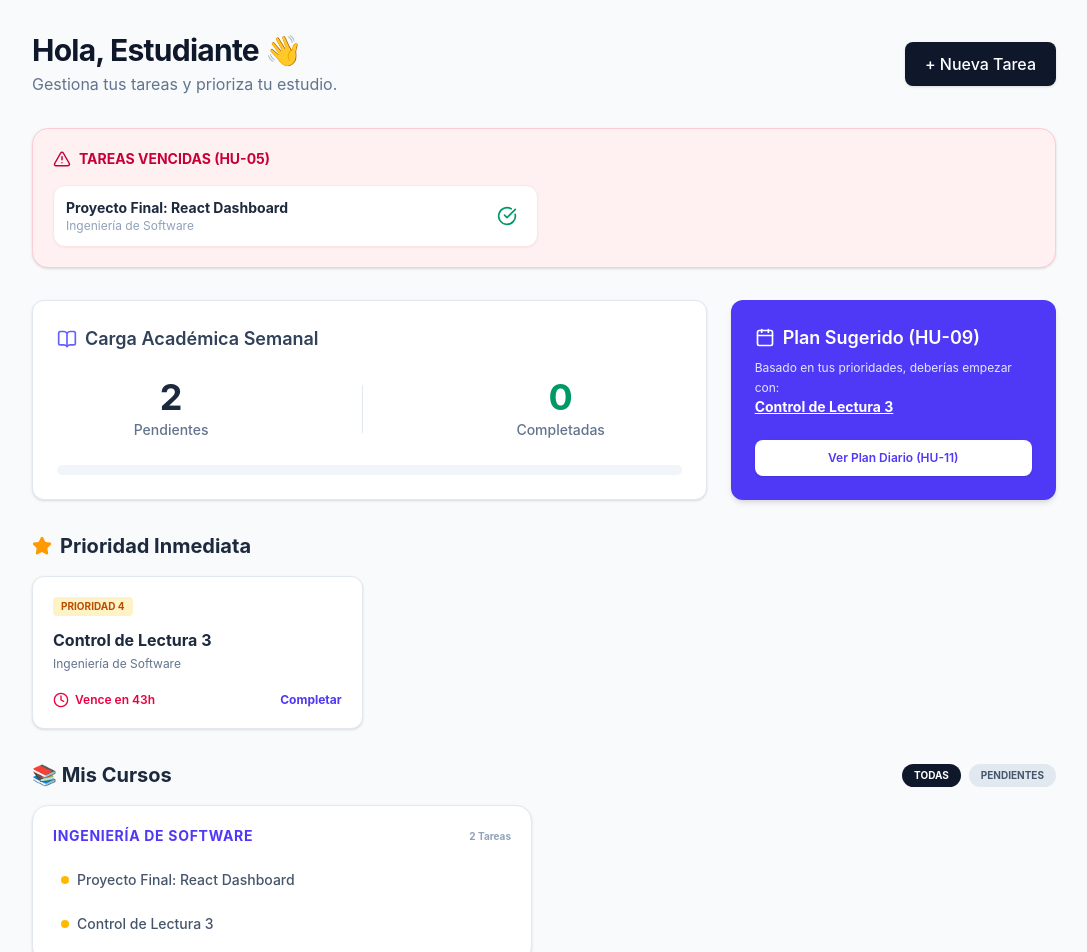
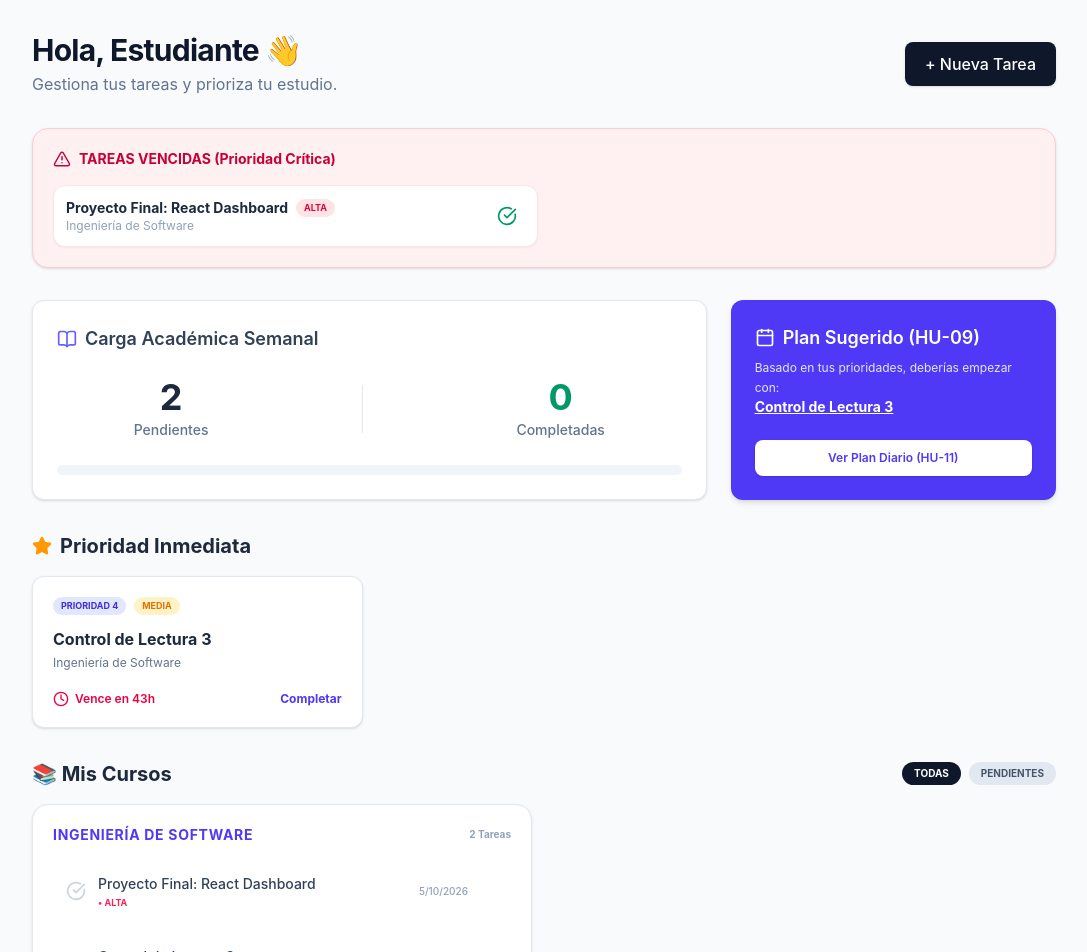
Before and after one commit to angelo-380/Organitec, a React (Vite) app: page / in a window 1280 px wide. Shown: the top 952 px of the page, without its empty margins (96-1183 px from the left). Built offline with nearby package versions, Linux system fonts and the light colour scheme.

Commit message:
feat: unify difficulty and priority badges and improve visual consistency (HU-06, HU-07)

```diff
--- a/src/Dashboard.tsx
+++ b/src/Dashboard.tsx
@@ -139,20 +139,29 @@ export default function Dashboard() {
           </button>
         </header>
 
-        {/* HU-05: VISUALIZACIÓN DE TAREAS ATRASADAS */}
+        {/* --- SECCIÓN TAREAS VENCIDAS (HU-05 + HU-06) --- */}
         {data.overdue.length > 0 && (
           <section className="bg-rose-50 border border-rose-200 rounded-2xl p-5 shadow-sm">
             <h2 className="text-rose-700 font-bold flex items-center gap-2 mb-4 text-sm">
-              <AlertTriangle size={18} /> TAREAS VENCIDAS (HU-05)
+              <AlertTriangle size={18} /> TAREAS VENCIDAS (Prioridad Crítica)
             </h2>
             <div className="grid grid-cols-1 sm:grid-cols-2 gap-3">
               {data.overdue.map(t => (
                 <div key={t.id_canvas} className="bg-white border border-rose-100 p-3 rounded-xl flex justify-between items-center shadow-xs">
                   <div>
-                    <p className="font-bold text-slate-800 text-sm">{t.title}</p>
+                    <div className="flex items-center gap-2">
+                      <p className="font-bold text-slate-800 text-sm">{t.title}</p>
+                      {/* Badge unificado con la sección de arriba */}
+                      <span className={`text-[9px] px-2 py-0.5 rounded-full font-bold uppercase ${
+                        t.dificultad === 'alta' ? 'bg-rose-100 text-rose-600' :
+                        t.dificultad === 'media' ? 'bg-amber-100 text-amber-600' : 'bg-emerald-100 text-emerald-600'
+                      }`}>
+                        {t.dificultad}
+                      </span>
+                    </div>
                     <p className="text-xs text-slate-400">{t.course_name}</p>
                   </div>
-                  <button onClick={() => setTasks(tasks.map(x => x.id_canvas === t.id_canvas ? {...x, completada: true} : x))} className="p-2 text-emerald-600 hover:bg-emerald-50 rounded-lg">
+                  <button onClick={() => setTasks(tasks.map(x => x.id_canvas === t.id_canvas ? {...x, completada: true} : x))} className="p-2 text-emerald-600 hover:bg-emerald-50 rounded-lg transition-colors">
                     <CheckCircle size={20} />
                   </button>
                 </div>
@@ -195,7 +204,7 @@ export default function Dashboard() {
           </div>
         </div>
 
-        {/* HU-10: TAREAS URGENTES */}
+        {/* --- SECCIÓN PRIORIDAD INMEDIATA (HU-10 + HU-06/07) --- */}
         <div>
           <h2 className="text-xl font-bold text-slate-800 flex items-center gap-2 mb-4">
             <Star className="w-5 h-5 text-amber-500 fill-amber-500" /> Prioridad Inmediata
@@ -204,12 +213,20 @@ export default function Dashboard() {
             {data.urgent.map(task => (
               <div key={task.id_canvas} className="bg-white rounded-xl p-5 border border-slate-200 shadow-sm relative group hover:border-slate-300 transition-all">
                 <div className="flex justify-between items-start mb-3">
-                  <span className={`text-[10px] font-bold px-2 py-0.5 rounded uppercase ${task.importancia >= 4 ? 'bg-amber-100 text-amber-700' : 'bg-slate-100 text-slate-600'}`}>
-                    Prioridad {task.importancia}
-                  </span>
+                  <div className="flex gap-2">
+                    {/* Texto completo "Prioridad" y diseño unificado */}
+                    <span className={`text-[9px] font-bold px-2 py-0.5 rounded-full uppercase ${task.importancia >= 4 ? 'bg-indigo-100 text-indigo-700' : 'bg-slate-100 text-slate-600'}`}>
+                      Prioridad {task.importancia}
+                    </span>
+                    <span className={`text-[9px] font-bold px-2 py-0.5 rounded-full uppercase ${
+                      task.dificultad === 'alta' ? 'bg-rose-100 text-rose-600' :
+                      task.dificultad === 'media' ? 'bg-amber-100 text-amber-600' : 'bg-emerald-100 text-emerald-600'
+                    }`}>
+                      {task.dificultad}
+                    </span>
+                  </div>
                   <div className="flex gap-1 opacity-0 group-hover:opacity-100 transition-opacity">
                     <button onClick={() => openEdit(task)} className="text-slate-400 hover:text-indigo-600"><Edit3 size={16}/></button>
-                    <button onClick={() => setTasks(tasks.filter(t => t.id_canvas !== task.id_canvas))} className="text-slate-400 hover:text-rose-500"><Trash2 size={16}/></button>
                   </div>
                 </div>
                 <h3 className="font-bold text-slate-800 mb-1 line-clamp-1">{task.title}</h3>
@@ -226,7 +243,7 @@ export default function Dashboard() {
           </div>
         </div>
 
-        {/* HU-04: ORGANIZACIÓN POR CURSOS */}
+        {/* HU-04: ORGANIZACIÓN POR CURSOS (CON MEJORAS DE USABILIDAD Y HU-06) */}
         <section className="space-y-4">
           <div className="flex justify-between items-center">
             <h2 className="text-xl font-bold text-slate-800">📚 Mis Cursos</h2>
@@ -242,14 +259,40 @@ export default function Dashboard() {
                   <h3 className="font-bold text-indigo-600 text-sm uppercase tracking-wider">{course}</h3>
                   <span className="text-[10px] font-bold text-slate-400">{courseTasks.length} Tareas</span>
                 </div>
-                <div className="space-y-2">
+                <div className="space-y-3">
                   {courseTasks.filter(t => filter === 'todas' || (filter === 'pendientes' && !t.completada)).map(t => (
-                    <div key={t.id_canvas} className="flex items-center justify-between p-2 rounded-lg hover:bg-slate-50 transition-colors group">
+                    <div key={t.id_canvas} className="flex items-center justify-between p-3 rounded-xl hover:bg-slate-50 transition-colors group border border-transparent hover:border-slate-100">
+                      <div className="flex items-center gap-3">
+                        {/* MEJORA: BOTÓN DE COMPLETADO RÁPIDO */}
+                        <button
+                          onClick={() => setTasks(tasks.map(task => task.id_canvas === t.id_canvas ? {...task, completada: !task.completada} : task))}
+                          className={`transition-colors ${t.completada ? 'text-emerald-500' : 'text-slate-300 hover:text-emerald-400'}`}
+                        >
+                          <CheckCircle size={20} fill={t.completada ? "currentColor" : "none"} />
+                        </button>
+
+                        <div className="flex flex-col">
+                          <span className={`text-sm font-medium ${t.completada ? 'line-through text-slate-300' : 'text-slate-700'}`}>
+                            {t.title}
+                          </span>
+                          {/* MEJORA HU-06: VISIBILIDAD DE DIFICULTAD */}
+                          <span className={`text-[9px] font-bold uppercase mt-0.5 ${
+                            t.dificultad === 'alta' ? 'text-rose-500' :
+                            t.dificultad === 'media' ? 'text-amber-500' : 'text-emerald-500'
+                          }`}>
+                            • {t.dificultad}
+                          </span>
+                        </div>
+                      </div>
+
                       <div className="flex items-center gap-2">
-                        <div className={`w-2 h-2 rounded-full ${t.completada ? 'bg-emerald-400' : 'bg-amber-400'}`} />
-                        <span className={`text-sm ${t.completada ? 'line-through text-slate-300' : 'text-slate-600 font-medium'}`}>{t.title}</span>
+                        <span className="text-[10px] text-slate-400 font-medium">
+                          {new Date(t.due_at).toLocaleDateString()}
+                        </span>
+                        <button onClick={() => openEdit(t)} className="opacity-0 group-hover:opacity-100 text-slate-400 hover:text-indigo-600 p-1 transition-all">
+                          <Edit3 size={14}/>
+                        </button>
                       </div>
-                      <button onClick={() => openEdit(t)} className="opacity-0 group-hover:opacity-100 text-slate-400"><Edit3 size={14}/></button>
                     </div>
                   ))}
                 </div>
```
